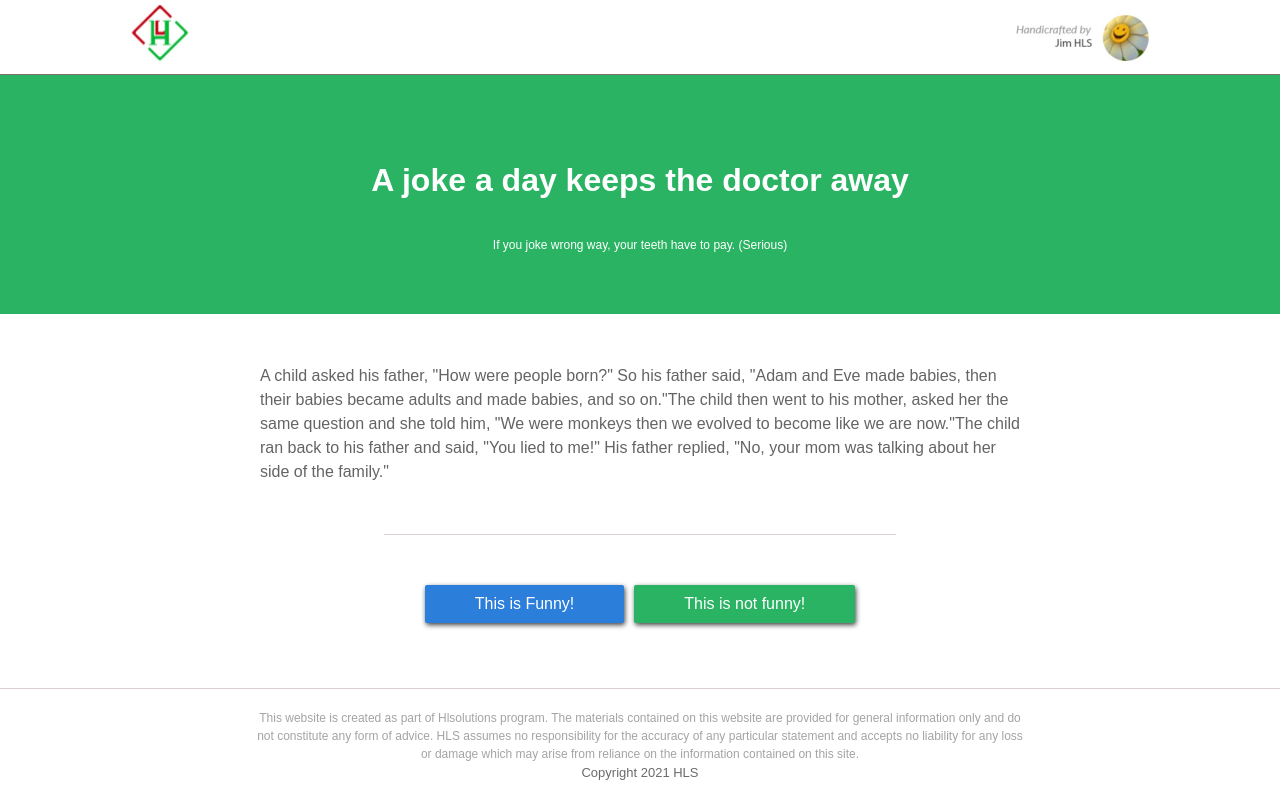
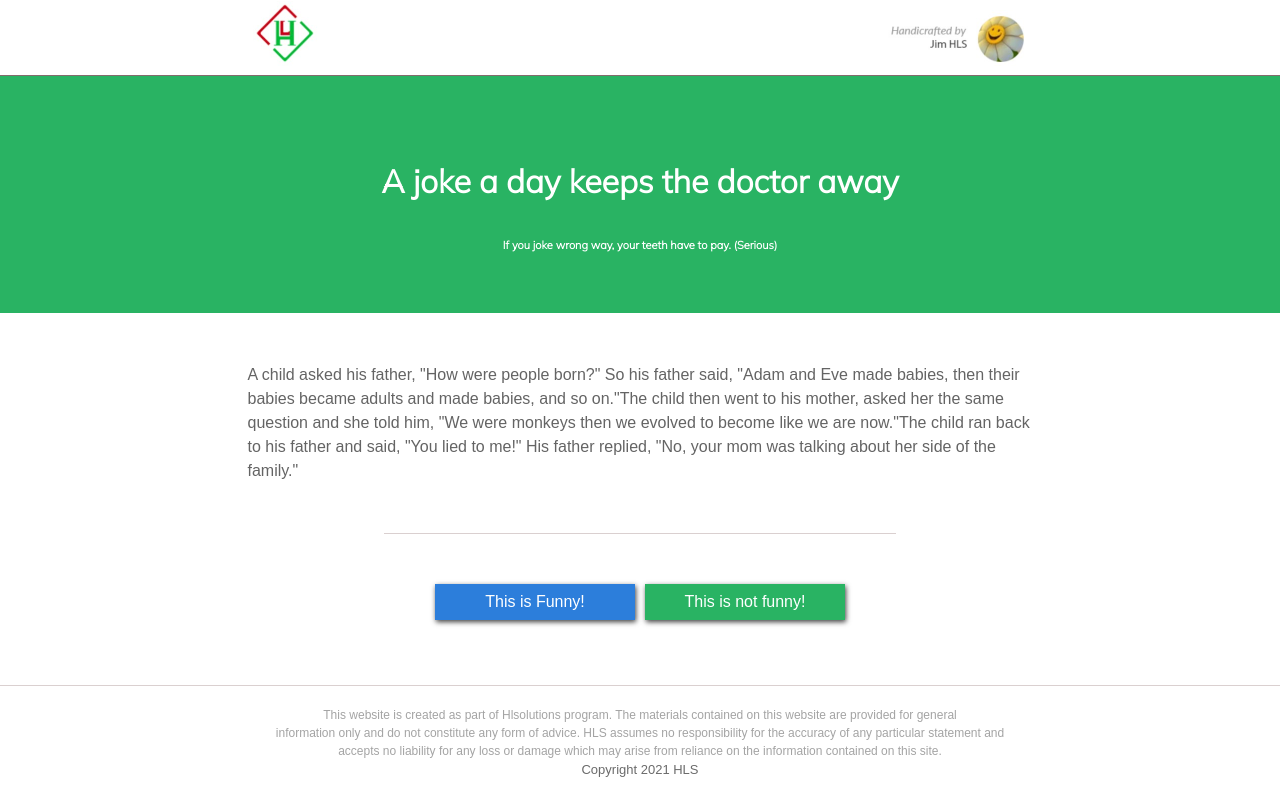
Before and after one commit to minnku17/frontend-joke-ZenS-Company, a React (Create React App) app: page / in a window 1280 px wide. Built offline with nearby package versions, Linux system fonts and the light colour scheme.

Commit message:
change font and regular

```diff
--- a/public/index.html
+++ b/public/index.html
@@ -9,6 +9,9 @@
       name="description"
       content="Web site created using create-react-app"
     />
+    <link rel="preconnect" href="https://fonts.googleapis.com">
+    <link rel="preconnect" href="https://fonts.gstatic.com" crossorigin>
+    <link href="https://fonts.googleapis.com/css2?family=Mulish:wght@300&display=swap" rel="stylesheet">
     <link rel="apple-touch-icon" href="%PUBLIC_URL%/logo192.png" />
     <!--
       manifest.json provides metadata used when your web app is installed on a
--- a/src/component/Content/Content.scss
+++ b/src/component/Content/Content.scss
@@ -7,7 +7,7 @@
     gap: 10px;
 
     .text{
-        width: 770px;
+        width: 795px;
         padding: 0 5px;
         color: #646464;
     }
@@ -22,10 +22,10 @@
 
 
         .btn-left, .btn-right{
+            width: 200px;
+            height: 36px;
             cursor: pointer;
-            padding: 10px 50px;
             color: white;
-            border-radius: 2px;
             box-shadow: 1px 2px 5px 0px rgba(0, 0, 0, 0.75);
                 -webkit-box-shadow: 1px 2px 5px 0px rgba(0, 0, 0, 0.75);
                 -moz-box-shadow: 1px 2px 5px 0px rgba(0, 0, 0, 0.75);
@@ -66,7 +66,6 @@
                     cursor: pointer;
                     padding: 10px 30px;
                     color: white;
-                    border-radius: 2px;
                     box-shadow: 1px 2px 5px 0px rgba(0, 0, 0, 0.75);
                     -webkit-box-shadow: 1px 2px 5px 0px rgba(0, 0, 0, 0.75);
                     -moz-box-shadow: 1px 2px 5px 0px rgba(0, 0, 0, 0.75);
--- a/src/component/Footer/Footer.js
+++ b/src/component/Footer/Footer.js
@@ -4,9 +4,13 @@ function Footer() {
         <>
             <div className="footer">
                 <span className="footer__text">
-                    This website is created as part of Hlsolutions program. The materials contained on this website are provided for general information only and do not constitute any form of advice. HLS assumes no responsibility for the accuracy of any particular statement and accepts no liability for any loss or damage which may arise from reliance on the information contained on this site.
+                    This website is created as part of Hlsolutions program. The materials contained on this website are provided for general
                 </span>
-
+                <span className="footer__text">
+                    information only and do not constitute any form of advice. HLS assumes no responsibility for the accuracy of any particular statement and
+                </span><span className="footer__text">
+                     accepts no liability for any loss or damage which may arise from reliance on the information contained on this site.
+                </span>
                 <p>Copyright 2021 HLS</p>
             </div>
         </>
--- a/src/component/Footer/Footer.scss
+++ b/src/component/Footer/Footer.scss
@@ -8,7 +8,7 @@
 
     .footer__text{
         text-align: center;
-        width: 770px;
+        width: 740px;
         font-size: 12px;
         color: #a4a4a4;
     }
--- a/src/component/Subject/Subject.scss
+++ b/src/component/Subject/Subject.scss
@@ -8,8 +8,13 @@
     color: white;
     background-color: #29b363;
     gap: 10px;
+    h1{
+        font-family: 'Mulish', sans-serif;
+    }
     p{
-        font-size: 12px;
+        font-size: 11px;
+        font-family: "Mulish", sans-serif;
+        font-weight: 600;
     }
 }
 @media only screen and (max-width: 46.1875em) {
--- a/src/component/header/Header.scss
+++ b/src/component/header/Header.scss
@@ -1,20 +1,26 @@
-.header{
+header{
+    display: flex;
+    justify-content: center;
+    border-bottom: 1.5px solid rgb(130 108 108);
+    .header {
             display: flex;
             justify-content: space-between;
-    padding: 3px 120px;
+            width: 790px;
             align-items: center;
             height: 75px;
-    border-bottom: 1.5px solid rgb(130 108 108);
 
-    .header-left{
-        img{
+
+            .header-left {
+                img {
                     width: 50%;
                 }
             }
+
             .header-right {
-        img{
+                img {
                     float: right;
                     width: 50%;
+                }
             }
         }
 }
```
Lines whose indentation alone changed are shown as unchanged.
